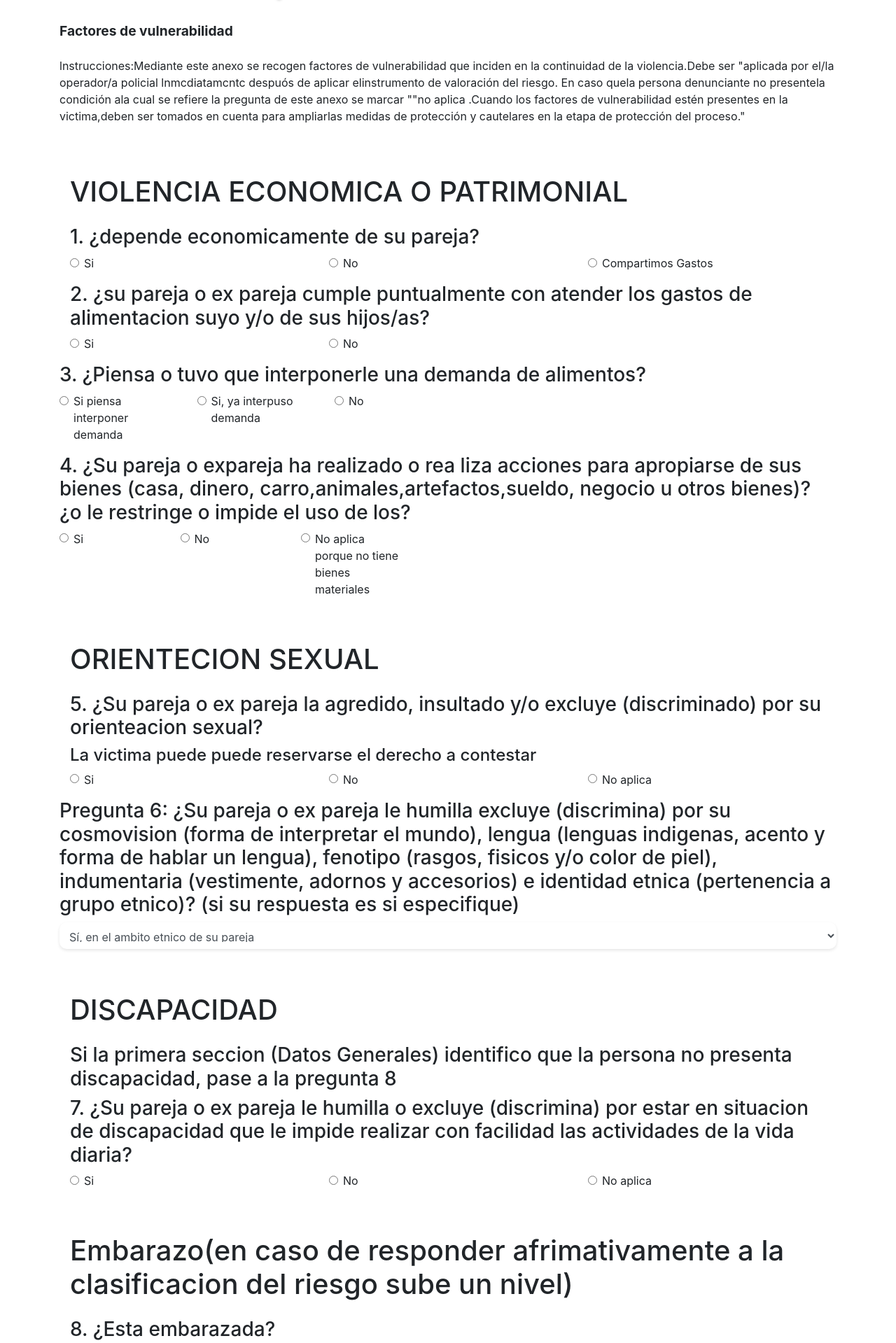
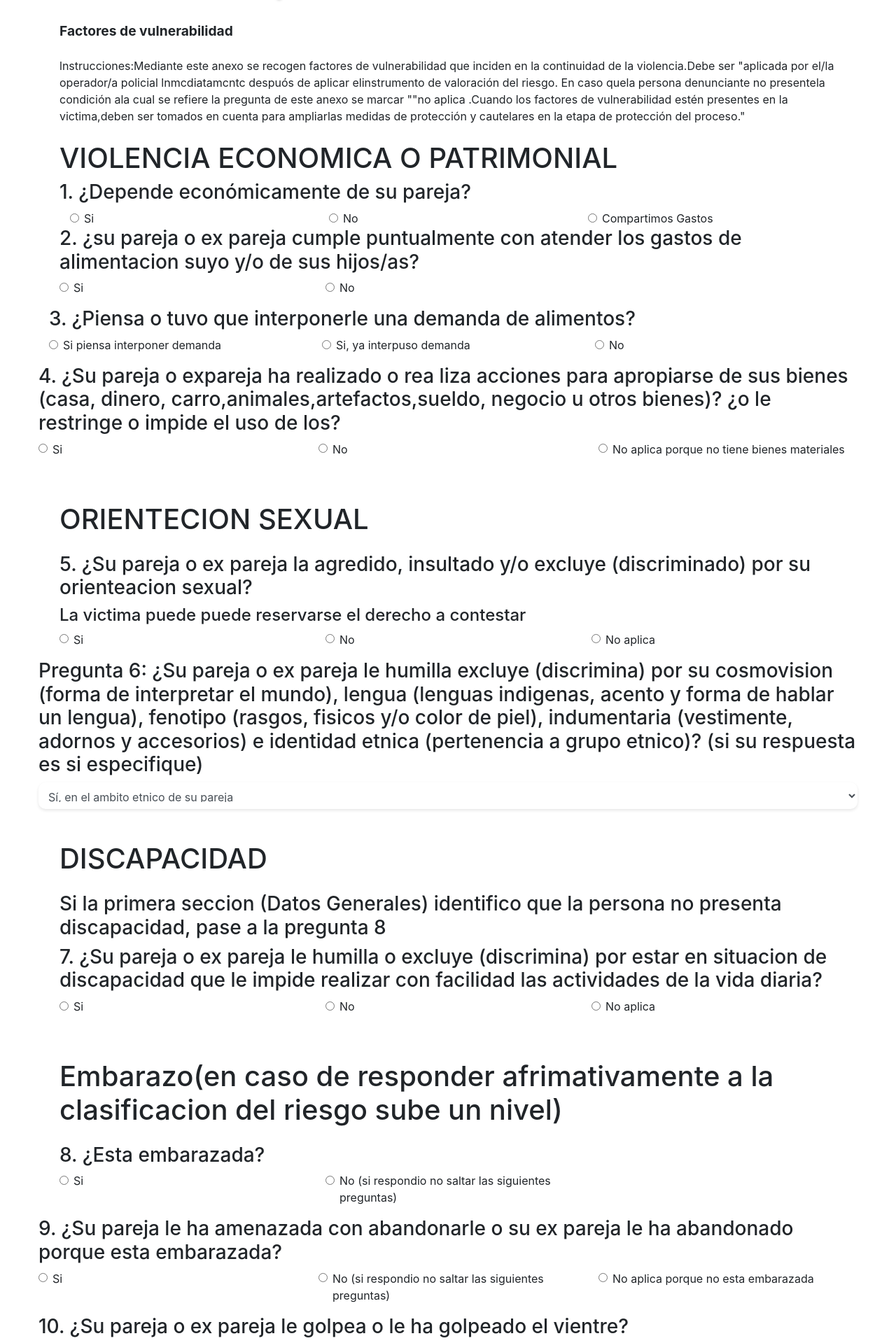
Before and after one commit to BrunoPineda/derecho, a PHP site: page / in a window 1280 px wide. Shown: the part 1882-3801 px from the top of the page at 70% size. Run offline with PHP 8.4, Linux system fonts and the light colour scheme.

Commit message:
hize las 2 1ras

```diff
--- a/index.php
+++ b/index.php
@@ -197,12 +197,21 @@ corresponda. Le agradezco su sinceridad”
       de vulnerabilidad estén presentes en la victima,deben ser tomados en cuenta para ampliarlas medidas de protección y cautelares en la
       etapa de protección del proceso."
 </div>
-    </br>
-    <div class="container mt-5">
-        <h1 class="mb-4">VIOLENCIA ECONOMICA O PATRIMONIAL</h1>
-         <h3>1. ¿depende economicamente de su pareja?</h3>
+<div class="container">
   <div class="row">
-            <div class="col-md-4 mb-3">
+    <div class="bold-md-12">
+      <h1 class="mt-4">VIOLENCIA ECONOMICA O PATRIMONIAL</h1>
+    </div>
+  </div>
+
+  <div class="row">
+    <div class="bold-md-12">
+      <h3>1. ¿Depende económicamente de su pareja?</h3>
+    </div>
+  </div>
+
+  <div class="row">
+    <div class="col-md-4">
       <div class="form-check">
         <input class="form-check-input" type="radio" name="opcion" id="opcion1" value="opcion1">
         <label class="form-check-label" for="opcion1">
@@ -211,7 +220,7 @@ corresponda. Le agradezco su sinceridad”
       </div>
     </div>
 
-            <div class="col-md-4 mb-3">
+    <div class="col-md-4">
       <div class="form-check">
         <input class="form-check-input" type="radio" name="opcion" id="opcion2" value="opcion2">
         <label class="form-check-label" for="opcion2">
@@ -220,7 +229,7 @@ corresponda. Le agradezco su sinceridad”
       </div>
     </div>
 
-            <div class="col-md-4 mb-3">
+    <div class="col-md-4">
       <div class="form-check">
         <input class="form-check-input" type="radio" name="opcion" id="opcion3" value="opcion3">
         <label class="form-check-label" for="opcion3">
@@ -229,7 +238,9 @@ corresponda. Le agradezco su sinceridad”
       </div>
     </div>
   </div>
+         </div>
          <h3>2. ¿su pareja o ex pareja cumple puntualmente con atender los gastos de alimentacion suyo y/o de sus hijos/as?</h3>
+    <div class="bold-md-12">
          <div class="row">
             <div class="col-md-4 mb-3">
                 <div class="form-check">
@@ -249,7 +260,9 @@ corresponda. Le agradezco su sinceridad”
                 </div>
             </div>
          <h3>3. ¿Piensa o tuvo que interponerle una demanda de alimentos?</h3>
+         <div class="bold-md-12">
          <div class="row">
+
             <div class="col-md-4 mb-3">
                 <div class="form-check">
                     <input class="form-check-input" type="radio" name="opcion" id="opcion1" value="opcion1">
@@ -277,9 +290,13 @@ corresponda. Le agradezco su sinceridad”
                 </div>
             </div>
          </div>
+         <div class="bold-md-12">
+                 <div class="row">
          <h3>4. ¿Su pareja o expareja ha realizado o rea liza acciones para apropiarse de sus bienes (casa, dinero,
                  carro,animales,artefactos,sueldo, negocio u otros bienes)? ¿o le restringe o impide el uso de los?</h3>
+                 <div class="bold-md-12">
                  <div class="row">
+
             <div class="col-md-4 mb-3">
                 <div class="form-check">
                     <input class="form-check-input" type="radio" name="opcion" id="opcion1" value="opcion1">
```
Lines whose indentation alone changed are shown as unchanged.
